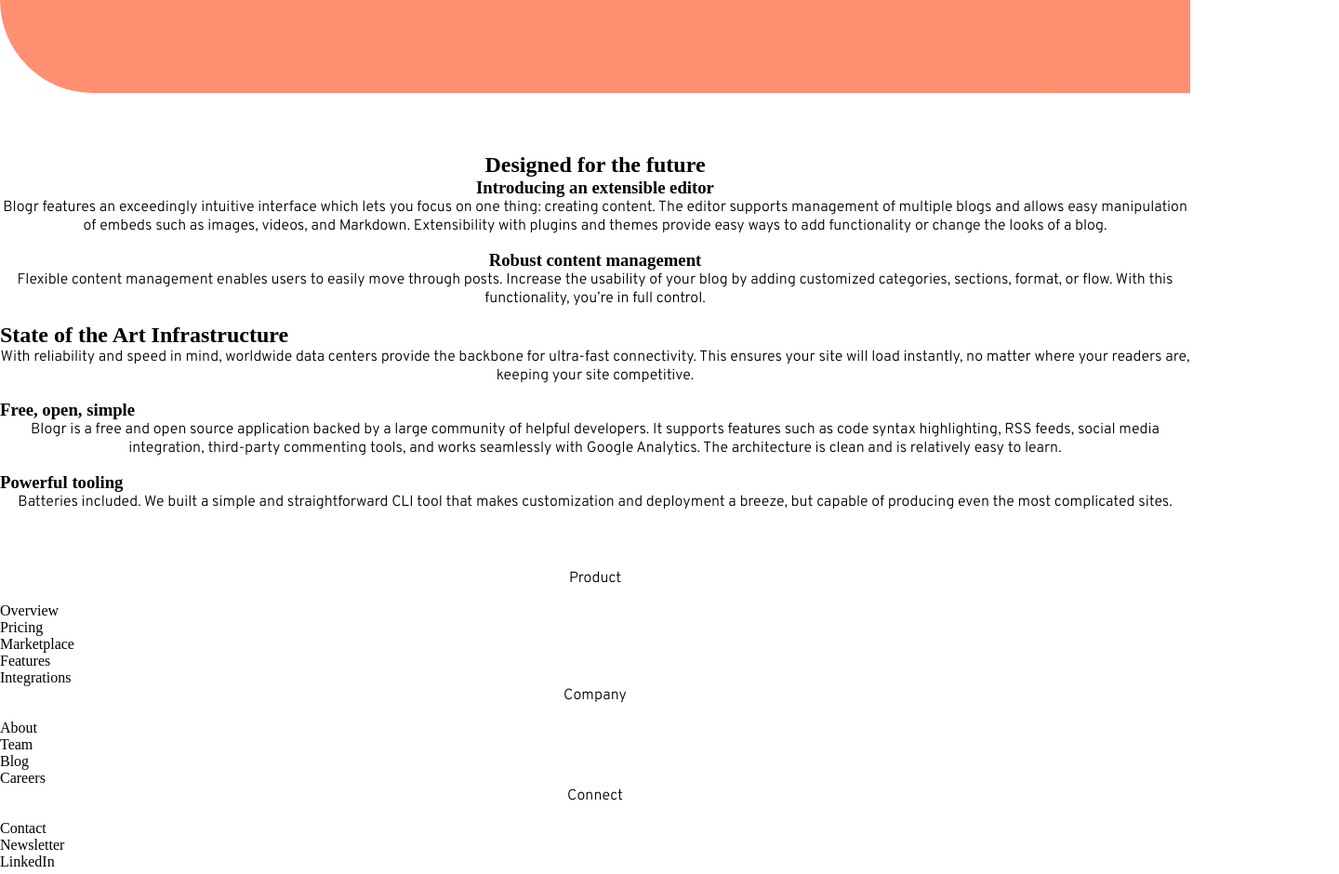
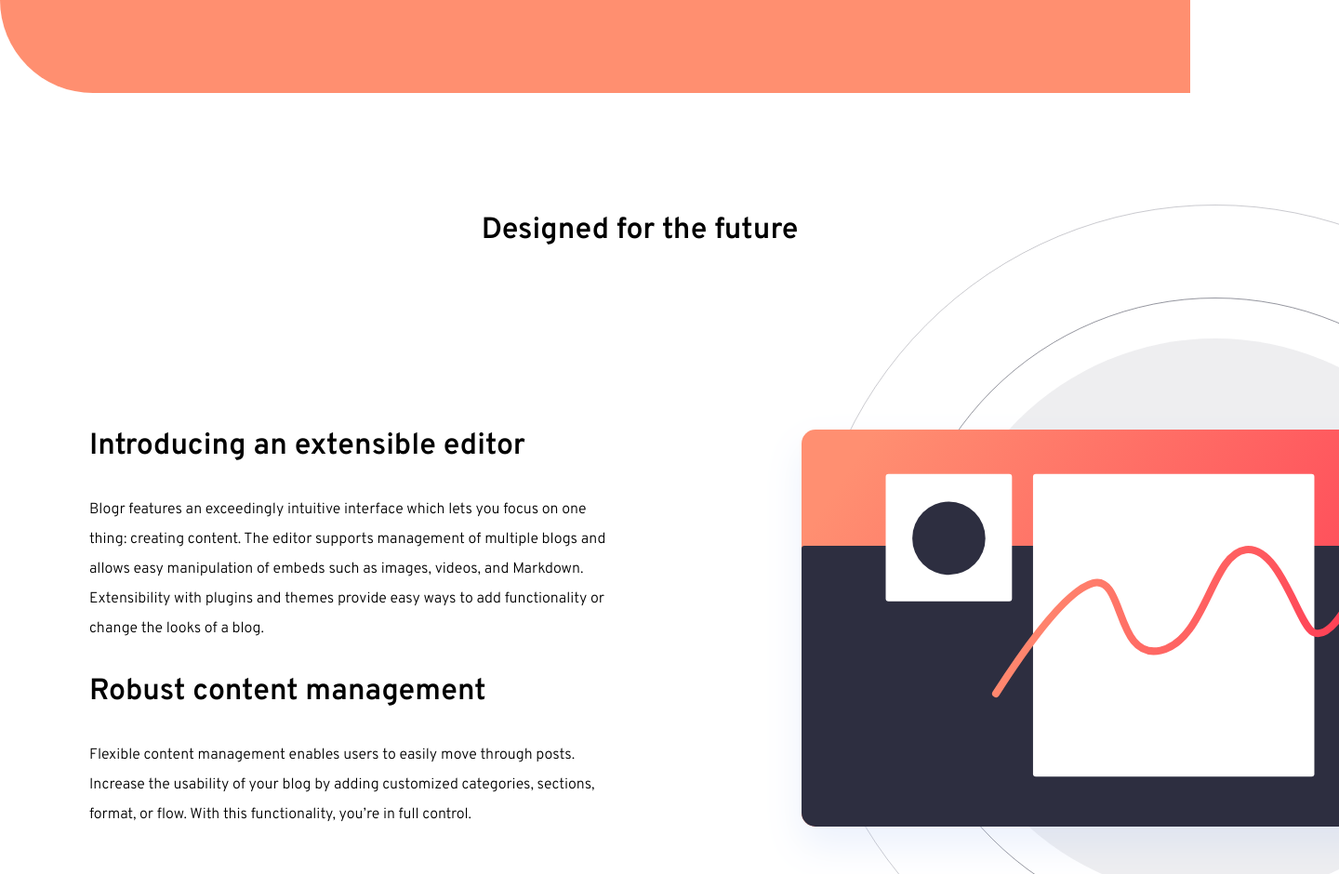
Before and after one commit to JulianIfesiokwu/Blogr-Landing-Page, a plain HTML site: page index.html in a window 1280 px wide. Shown: the part 379-1319 px from the top of the page at 93% size, 1440 px wide, since content can reach past the window. Drawn offline with Linux system fonts and the light colour scheme.

Commit message:
adding styling to the project

```diff
--- a/index.html
+++ b/index.html
@@ -66,7 +66,6 @@
             <div class="cta">
                 <button id="start">Start for Free</button>
                 <button id="learn">Learn More</button>
-
             </div>
 
         </div>
@@ -87,7 +86,7 @@
 
                 </div>
                 <div class="design-image">
-
+                    <img src="./assets/illustration-editor-desktop.svg" alt="">
                 </div>
             </div>
 
--- a/stylesheets/main.css
+++ b/stylesheets/main.css
@@ -43,13 +43,14 @@ button {
 a {
     font-family: 'Overpass', sans-serif;
 }
+
 .landing {
     background-image: url(../assets/bg-pattern-intro.svg);
     background-color: var(--background-very-light-red);
     color: var(--white);
     padding: 3rem 6rem 3rem 6rem;
     border-radius: 0 0 0 100px;
-    margin-bottom: 4rem;
+    margin-bottom: 8rem;
 }
 
 nav {
@@ -150,4 +151,45 @@ h1 {
 
 .design {
     text-align: center;
+    padding-left: 6rem;
 }
+
+.design-info {
+    display: flex;
+    flex-direction: row;
+    justify-content: space-between;
+    text-align: left;
+}
+
+h2,
+h3 {
+    font-size: 2rem;
+    font-family: 'Overpass', sans-serif;
+    margin-bottom: 2rem;
+}
+
+.design-details {
+    flex: 55%;
+    margin-top: 10rem;
+}
+
+.design-details p {
+    line-height: 2;
+    text-align: start;
+    margin-bottom: 2rem;
+}
+
+.design-image {
+    flex: 60%;
+    width: 100%;
+    height: auto;
+    position: relative;
+    bottom: 5rem;
+    left: 10rem;
+    overflow: hidden;
+}
+
+.design img {
+    object-fit: cover;
+    overflow: hidden;
+}
```
